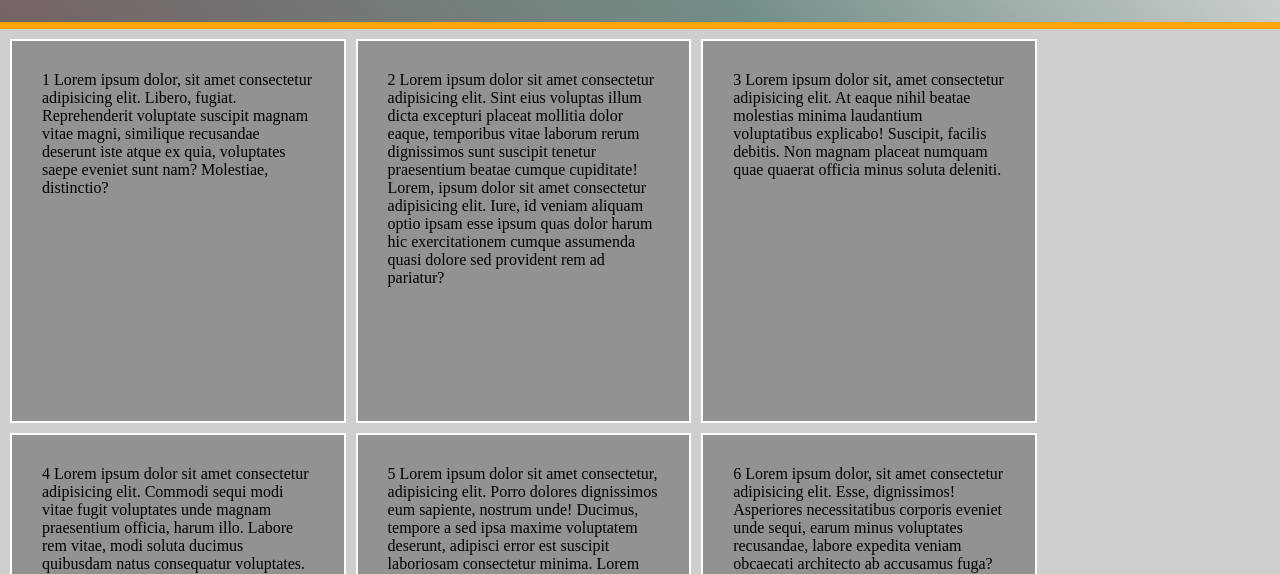
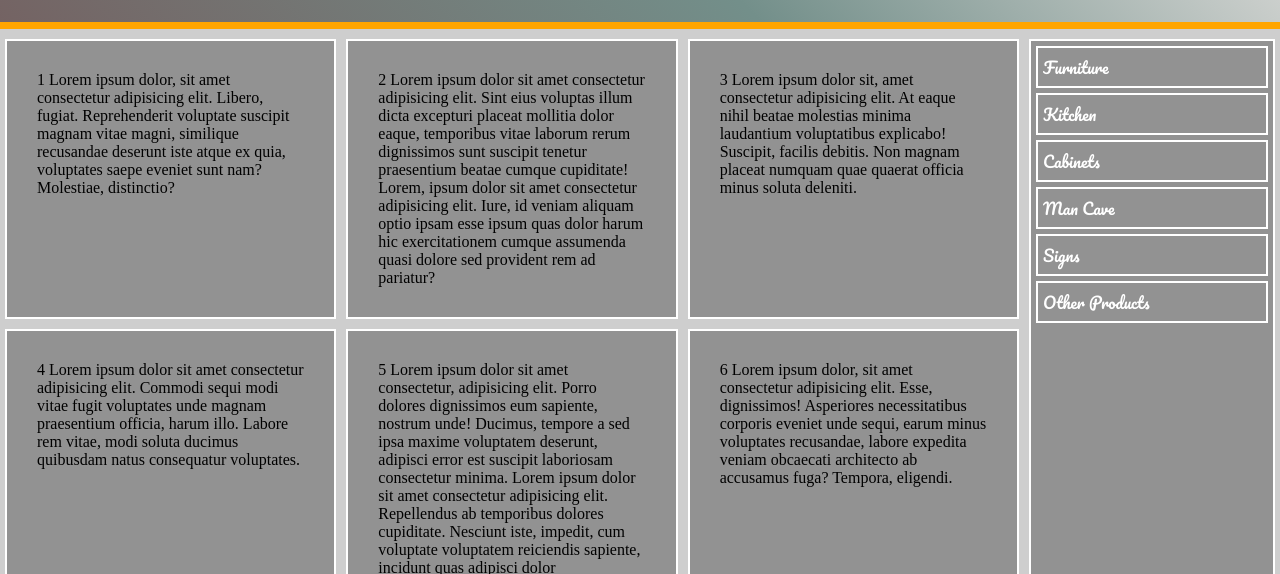
Before and after one commit to ebecker03/Company-Website, a plain HTML site: page index.html in a window 1280 px wide. Shown: the part 226-800 px from the top of the page. Drawn offline with Linux system fonts and the light colour scheme; a web font is replaced by a local one.

Commit message:
finished home and products pages to make flexboxes work properly

```diff
--- a/assets/css/styles.css
+++ b/assets/css/styles.css
@@ -90,11 +90,15 @@ a {
     width: 250px;
     background-color: rgba(110, 110, 110, 0.616);
     margin: 10px;
+    border: 2px white solid;
 }
 
 .home {
-    width: 17%;
-    float: right;
+    flex: 1 1 15%;
+    margin-top:5px;
+    background-color: rgba(110, 110, 110, 0.616);
+    margin: 5px;
+    border: 2px white solid;
 }
 
 .side-section {
@@ -115,12 +119,29 @@ a {
     display: flex;
     flex-flow: row wrap;
     align-content: center;
-    margin: 5px;
+    margin-top: 5px;
     width: 81%;
     float: left;
 }
 
+.main-container {
+    display: flex;
+    flex-flow: row wrap;
+    width: 100%;
+}
+
 .main-content {
+    display: flex;
+    flex-flow: row wrap;
+    justify-content: space-around;
+    width: 80%;
+}
+
+.home-content {
+    flex: 1 1 100%;
+}
+
+.product-content {
     display: flex;
     flex-flow: row wrap;
     justify-content: space-around;
@@ -144,7 +165,7 @@ a {
     border: 2px solid white;
     margin: 5px;
     padding: 30px;
-    height: 25vw;
+    /* height: 25vw; */
     background-color: rgba(110, 110, 110, 0.616);
 }
 
--- a/index.html
+++ b/index.html
@@ -44,7 +44,7 @@
         </div>
     </nav>
 
-    <div class="content-container">
+    <div class="content-container main-container">
         <div class="main-content">
             <div class="subsection">1 Lorem ipsum dolor, sit amet consectetur adipisicing elit. Libero, fugiat.
                 Reprehenderit voluptate suscipit magnam vitae magni, similique recusandae deserunt iste atque ex quia,
@@ -89,9 +89,8 @@
                 adipisicing elit. Quam, officiis. Minima voluptate id aut architecto tempore ipsum, quaerat nulla sint
                 omnis ratione sed libero magnam odit suscipit eligendi quo. Culpa!</div>
         </div>
-    </div>
 
-    <div class="side-bar home">
+        <div class="home">
             <div class="side-section"><a href="sales.html#furniture">Furniture</a></div>
             <div class="side-section"><a href="sales.html#kitchen">Kitchen</a></div>
             <div class="side-section"><a href="sales.html#cabinets">Cabinets</a></div>
@@ -99,7 +98,7 @@
             <div class="side-section"><a href="sales.html#signs">Signs</a></div>
             <div class="side-section"><a href="sales.html#other-products">Other Products</a></div>
         </div>
-
+    </div>
 
     <footer>
         <div class="info">
```
Also changed, not shown: sales.html (+1 -1 lines). Lines whose indentation alone changed are shown as unchanged.
